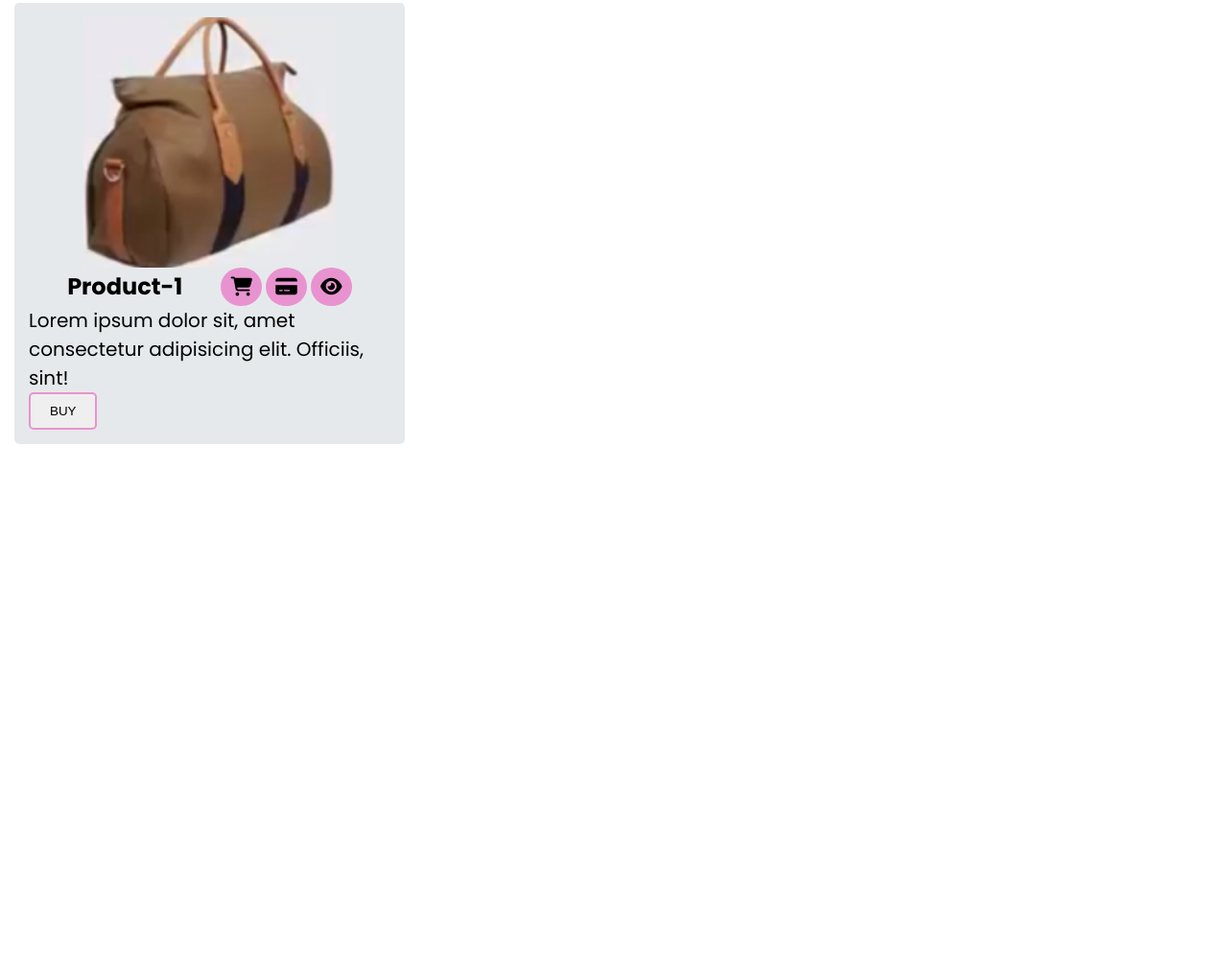
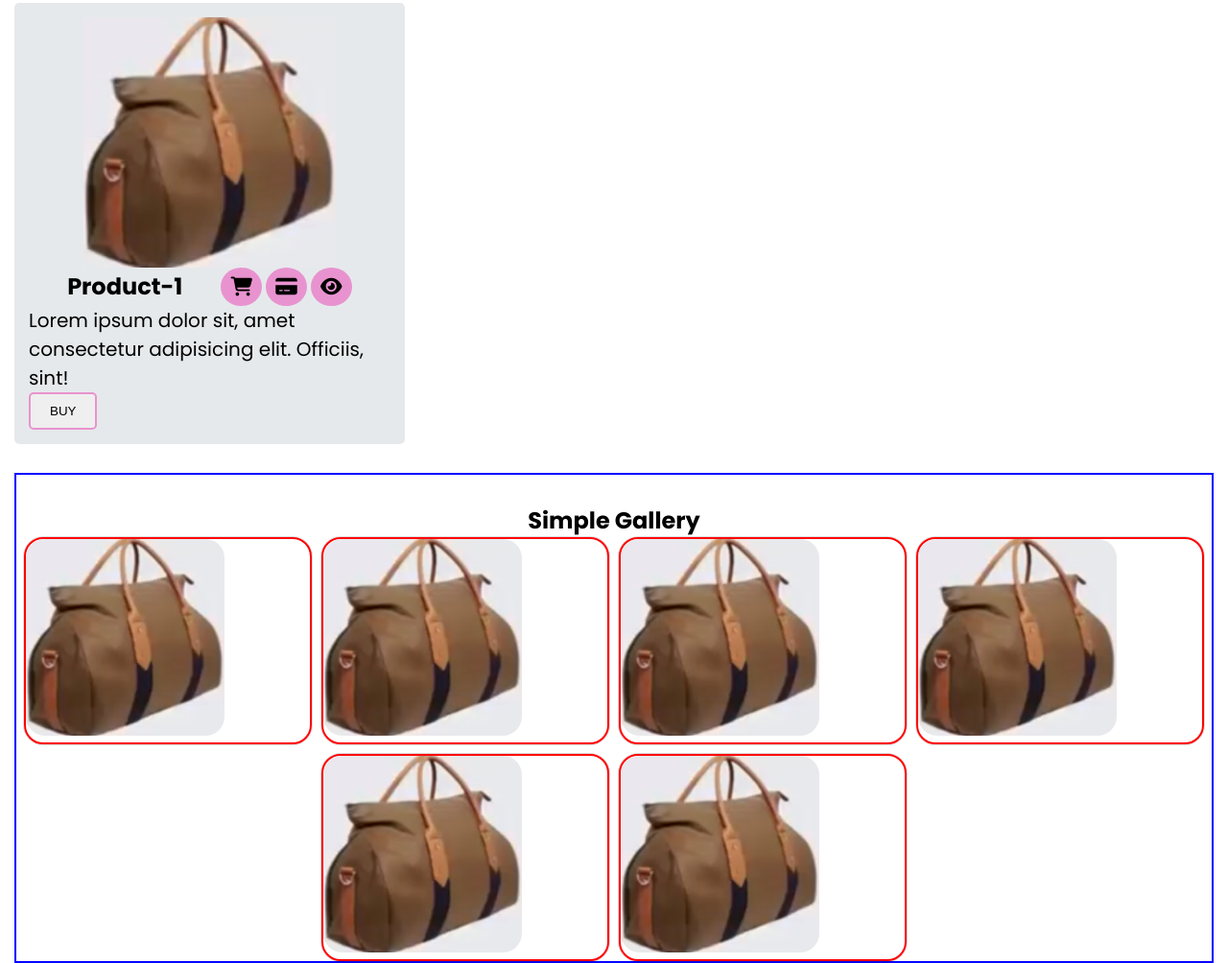
Before and after one commit to Mohammed-Saiful-Islam/awesome-shop, a plain HTML site: page index.html in a window 1280 px wide. Shown: the part 1075-2079 px from the top of the page at 96% size. Before the commit the page ends 1538 px from the top, so only its background shows below. Drawn offline with Linux system fonts and the light colour scheme.

Commit message:
simple gallery added

```diff
--- a/index.html
+++ b/index.html
@@ -123,6 +123,30 @@
         </div>
     </section>
     <!-- products section ends here -->
+    <section class="gallery-section">
+        <h1 style="text-align: center; margin-top:30px ;">Simple Gallery</h1>
+        <div class="gallery-container">
+            <div class="single-gallery">
+                <img src="images/products.png" alt="">
+            </div>
+            <div class="single-gallery">
+                <img src="images/products.png" alt="">
+            </div>
+            <div class="single-gallery">
+                <img src="images/products.png" alt="">
+            </div>
+            <div class="single-gallery">
+                <img src="images/products.png" alt="">
+            </div>
+            <div class="single-gallery">
+                <img src="images/products.png" alt="">
+            </div>
+            <div class="single-gallery">
+                <img src="images/products.png" alt="">
+            </div>
+        </div>
+
+    </section>
 </main>
 <footer>
 
--- a/styles/styles.css
+++ b/styles/styles.css
@@ -210,3 +210,33 @@ span {
     border-radius: 50%;
     padding: 10px;
 }
+
+/* gallery styles */
+.gallery-container {
+    display: flex;
+    flex-wrap: wrap;
+    justify-content: center;
+    align-content: center;
+    gap: 10px;
+}
+
+.gallery-section {
+    max-width: 1250px;
+    margin: 0 auto;
+    margin-top: 30px;
+    border: 2px solid blue;
+}
+
+.single-gallery img {
+    width: 70%;
+    margin: 0 auto;
+    border-radius: 20px;
+}
+
+.single-gallery {
+    flex-basis: 300px;
+    width: 300px;
+    border: 2px solid red;
+    border-radius: 20px;
+    box-shadow: rgba(0, 0, 0, 0.02) 0px 1px 3px 0px, rgba(27, 31, 35, 0.15) 0px 0px 0px 1px;
+}
```
Also changed, not shown: images/products.png (added).
